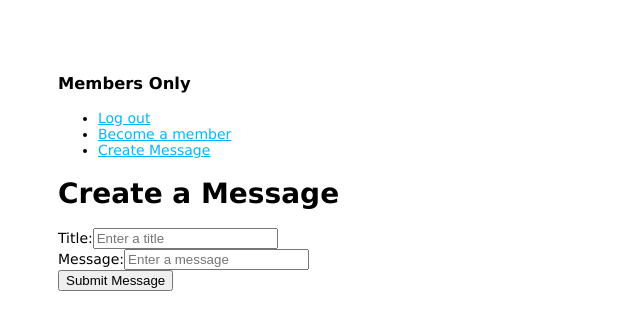
After one commit to s92xiong/jojo-club, a Node server app: page /create-message in a window 1280 px wide. The commit adds this page. Shown: the top 330 px of the page, without its empty margins (0-640 px from the left). Run offline with Node 20, Linux system fonts and the light colour scheme; the visitor is signed in with stand-in values (Sample User, id 1); some libraries are stand-ins or nearby versions.

Commit message:
Functionality to add/create messages is now working

```diff
--- a/controllers/userController.js
+++ b/controllers/userController.js
@@ -1,4 +1,5 @@
 const User = require("../models/userModel");
+const Message = require("../models/messageModel");
 const { body, validationResult } = require("express-validator");
 
 exports.member_get = (req, res, next) => {
@@ -37,3 +38,34 @@ exports.member_post = [
     });
   },
 ];
+
+exports.create_message_get = (req, res, next) => {
+  if (!res.locals.currentUser) {
+    // Users not logged in cannot access "create a message page"
+    return res.redirect("/log-in");
+  }
+  res.render("message_form", { title: "Create a Message", user: res.locals.currentUser });
+};
+
+exports.create_message_post = [
+  body("messageTitle").trim().isLength({ min: 1 }).escape().withMessage("Title must not be empty"),
+  body("messageText").trim().isLength({ min: 1 }).escape().withMessage("Text must not be empty"),
+
+  async (req, res, next) => {
+    const errors = validationResult(req);
+
+    if (!errors.isEmpty()) {
+      res.render("message_form", { title: "Create a Message", errors: errors.array() });
+    }
+
+    const message = new Message({
+      user: req.user._id,
+      title: req.body.messageTitle,
+      text: req.body.messageText,
+      timestamp: Date.now()
+    }).save((err) => {
+      if (err) return next(err);
+      res.redirect("/");
+    });
+  }
+];
--- a/models/messageModel.js
+++ b/models/messageModel.js
@@ -5,7 +5,7 @@ const MessageSchema = new Schema({
   user: { type: Schema.Types.ObjectId, ref: "User", required: true },
   title: { type: String, required: true, minLength: 1, maxLength: 50 },
   text: { type: String, required: true, maxLength: 1000 },
-  timestamp: { type: Date, required: true }
+  timestamp: { type: Date, default: Date.now, required: true }
 });
 
 module.exports = mongoose.model("Message", MessageSchema);
--- a/routes/routes.js
+++ b/routes/routes.js
@@ -26,5 +26,8 @@ router.get("/log-out", auth_controller.logout_get);
 router.get("/member", user_controller.member_get);
 router.post("/member", user_controller.member_post);
 
+/// ------------------------------ CREATE A MESSAGE ------------------------------ ///
+router.get("/create-message", user_controller.create_message_get);
+router.post("/create-message", user_controller.create_message_post);
 
 module.exports = router;
--- a/views/layout.pug
+++ b/views/layout.pug
@@ -20,4 +20,6 @@ html
             a(href="/log-out") Log out
           li
             a(href="/member") Become a member
+          li
+            a(href="/create-message") Create Message
     block content
--- /dev/null
+++ b/views/message_form.pug
@@ -0,0 +1,15 @@
+extends layout
+
+block content
+  h1= title
+  form(action="/create-message" method="POST")
+    div.title-container
+      label(for="messageTitle") Title:
+      input#messageTitle(type="text" placeholder="Enter a title" name="messageTitle" required="true")
+    div.text-container
+      label(for="messageText") Message:
+      input#messageText(type="text" placeholder="Enter a message" name="messageText" required="true")
+    button(type="submit") Submit Message
+
+  if (errors)
+    p #{errors}
```
